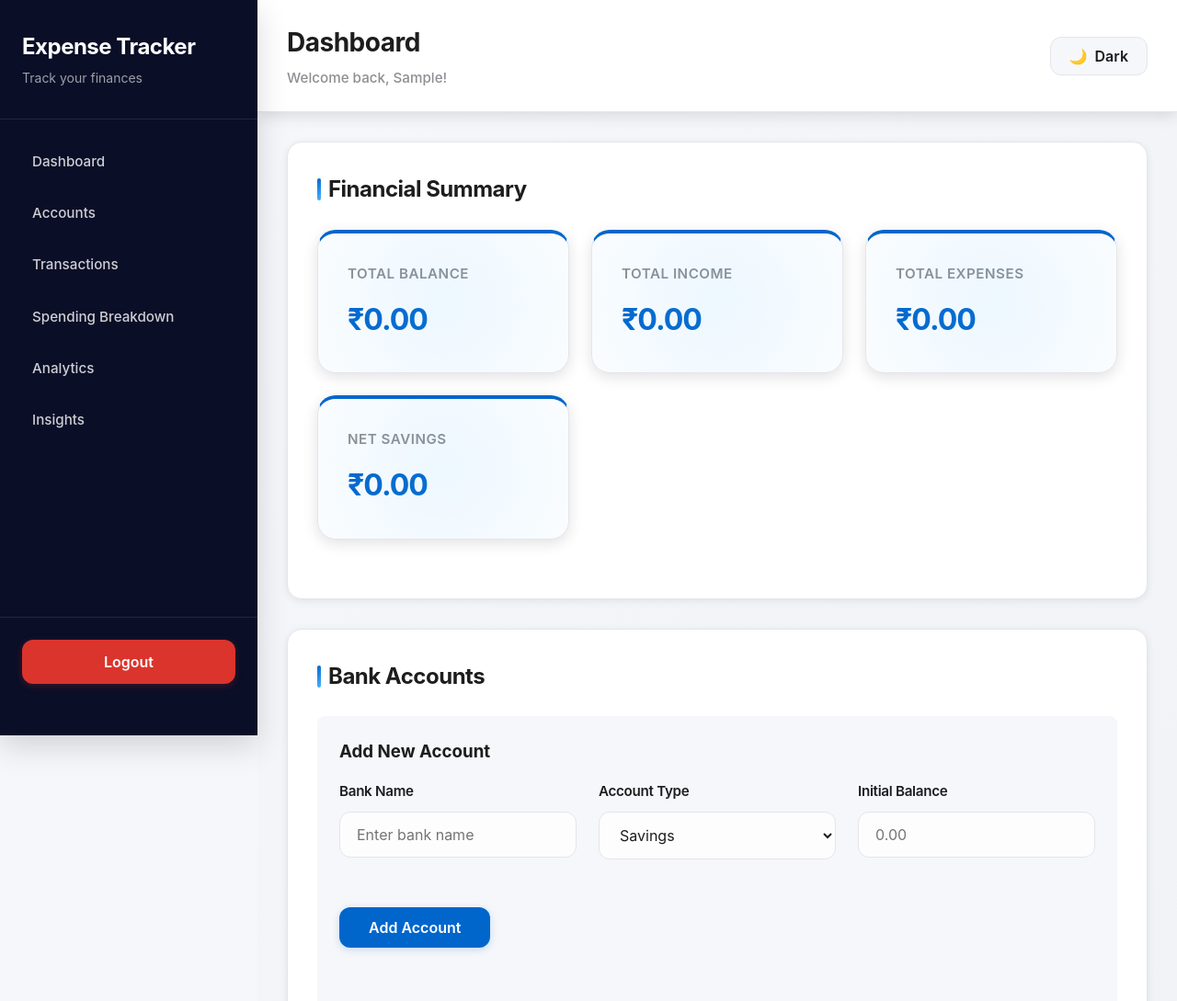
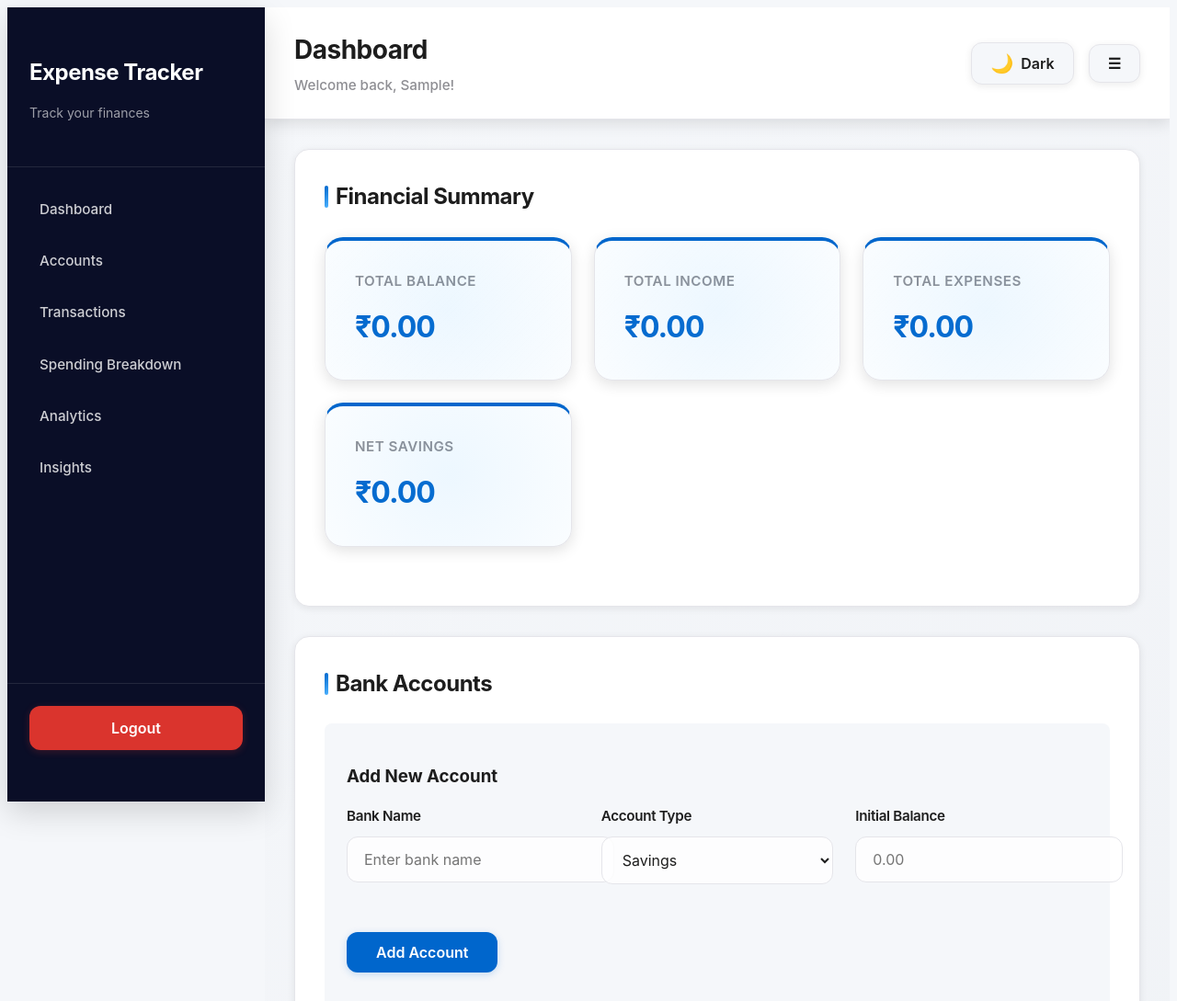
Before and after one commit to Harshabh1/ExpenseTracker, a plain HTML site: page dashboard.html in a window 1280 px wide. Shown: the top 1089 px of the page at 92% size. Drawn offline with nearby package versions, Linux system fonts and the light colour scheme; sample sign-in values are in the browser's storage.

Commit message:
6th push

```diff
--- a/css/style.css
+++ b/css/style.css
@@ -32,10 +32,8 @@ body.dark-mode {
   --light-bg: #0a0e27;
 }
 
-* {
-  margin: 0;
-  padding: 0;
-  box-sizing: border-box;
+html {
+  scroll-behavior: smooth;
 }
 
 html, body {
@@ -546,6 +544,7 @@ body.dark-mode .sidebar {
   display: flex;
   align-items: center;
   gap: 0.5rem;
+  box-shadow: var(--shadow);
 }
 
 .dark-mode-toggle:hover, .menu-toggle:hover {
@@ -556,8 +555,12 @@ body.dark-mode .sidebar {
   box-shadow: 0 4px 12px rgba(77, 179, 255, 0.3);
 }
 
-.menu-toggle {
-  display: none;
+.dark-mode-toggle:active, .menu-toggle:active {
+  transform: translateY(0);
+}
+
+#darkModeIcon {
+  font-size: 1.25rem;
 }
 
 .dashboard-content {
```
Also changed, not shown: 1 other file.
